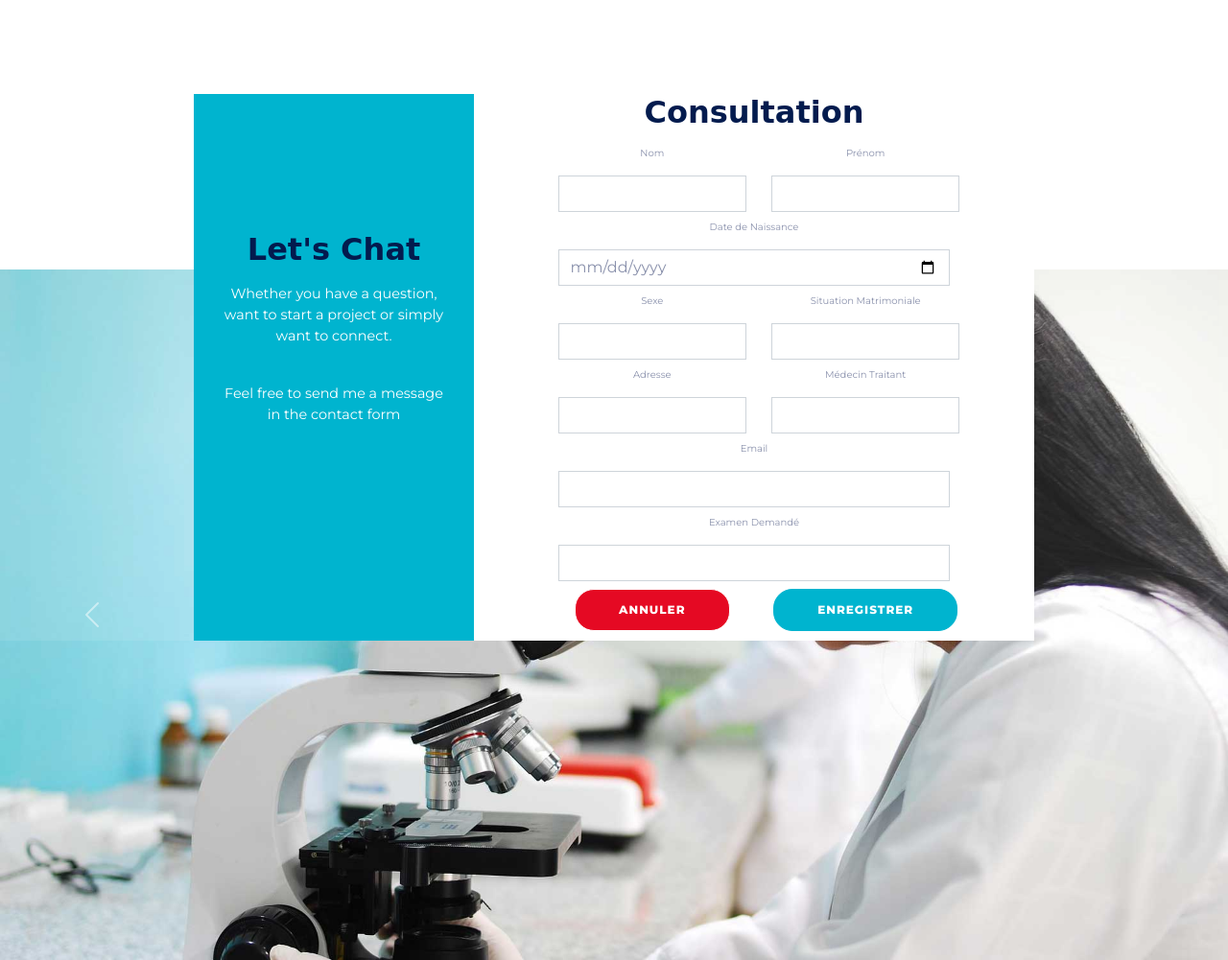
After one commit to Serge-Amon/APPLICATION, a Django app: page /consultation/create/ in a window 1280 px wide. The commit adds this page. Shown: the whole page at 96% size. Run offline with Django 5.2, Linux system fonts and the light colour scheme; some libraries are stand-ins or nearby versions; some web fonts are replaced.

Commit message:
version 3 avec amélioration des pages accueil et consultation

```diff
--- a/BioAPP/BioAPP/settings.py
+++ b/BioAPP/BioAPP/settings.py
@@ -39,6 +39,7 @@ INSTALLED_APPS = [
     'django.contrib.messages',
     'django.contrib.staticfiles',
     'BioAPP',
+    'sass_processor',
 ]
 
 MIDDLEWARE = [
--- /dev/null
+++ b/BioAPP/BioAPP/static/css/style_form.css
@@ -0,0 +1,168 @@
+@import url('https://fonts.googleapis.com/css?family=Montserrat:400,800');
+
+* {
+  box-sizing:border-box;
+  margin:0;
+}
+
+
+
+body {
+	background: linear-gradient(90deg, #BE8CEF 0%, rgba(61, 46, 232, 0.83) 100%);
+	display: flex;
+	justify-content: center;
+	align-items: center;
+	flex-direction: column;
+	font-family: 'Montserrat', sans-serif;
+  font-size:10px;
+	height: 100vh;
+	margin: -20px 0 50px;
+}
+
+.container {
+	overflow: hidden;
+	width: 900px;
+	max-width: 100%;
+	min-height: 480px;
+  min-width:370px;
+  top: 10%;
+}
+
+h2 {
+  font-size:2rem;
+  margin-bottom:1rem;
+}
+
+.form-container {
+  display:flex;
+}
+
+.left-container {
+  flex:1;
+  height:570px;
+  background-color:#00b4cf;
+}
+
+.right-container {
+  display:flex;
+  flex:2;
+  height:570px;
+  background-color: #ffffff;
+  justify-content: center;
+}
+
+.left-container {
+  display:flex;
+  flex:1;
+  height:570px;
+  justify-content:center;
+  align-items:center;
+    color:#ffffff;
+}
+
+.left-container p {
+  font-size:0.9rem;
+}
+
+.right-inner-container {
+  width:70%;
+  height:80%;
+  text-align:center;
+  justify-content: center;
+}
+
+.left-inner-container {
+  height:50%;
+  width:80%;
+  text-align:center;
+  line-height:22px;
+}
+
+input, textarea {
+	background-color: #eee;
+	border: none;
+	padding: 12px 15px;
+	margin: 8px 0;
+	width: 100%;
+  font-size:0.8rem;
+}
+
+input:focus, textarea:focus{
+  outline:1px solid #00b4cf;
+}
+
+button {
+	border-radius: 20px;
+	border: 1px solid #00b4cf;
+	background-color: #00b4cf;
+	color: #FFFFFF;
+	font-size: 12px;
+	font-weight: bold;
+	padding: 12px 45px;
+	letter-spacing: 1px;
+	text-transform: uppercase;
+	transition: transform 80ms ease-in;
+  cursor:pointer;
+}
+
+button:hover {
+  opacity:0.7;
+}
+@media only screen and (max-width: 600px) {
+  .left-container{
+    display: none;
+  }
+  .lg-view {
+    display:none;
+  }
+}
+
+@media only screen and (min-width: 600px) {
+  .sm-view {
+    display:none;
+  }
+}
+
+form p {
+  text-align:left;
+}
+.row, .g-3 {
+  display: flex;
+  justify-content: space-between;
+  align-items: center;
+}
+
+
+.row, .g-3 >  .col-md-6 {
+  flex-wrap: nowrap;
+  justify-content: space-between;
+  column-gap: 10px;
+}
+
+.btn-outline-danger {
+	border-radius: 20px;
+	border: 1px solid #ffffff;
+	background-color: #e50923;
+	color: #FFFFFF;
+	font-size: 12px;
+	font-weight: bold;
+	padding: 12px 45px;
+	letter-spacing: 1px;
+	text-transform: uppercase;
+	transition: transform 80ms ease-in;
+  cursor:pointer;
+}
+
+.btn-primary {
+	border-radius: 20px;
+	border: 1px solid #00b4cf;
+	background-color: #00b4cf;
+	color: #FFFFFF;
+	font-size: 12px;
+	font-weight: bold;
+	padding: 12px 45px;
+	letter-spacing: 1px;
+	text-transform: uppercase;
+	transition: transform 80ms ease-in;
+  cursor:pointer;
+}
--- a/BioAPP/BioAPP/templates/base.html
+++ b/BioAPP/BioAPP/templates/base.html
@@ -30,8 +30,10 @@
     <!-- Customized Bootstrap Stylesheet -->
     <link href="{% static 'css/bootstrap.min.css' %}" rel="stylesheet">
 
+    {% block styles %}
     <!-- Template Stylesheet -->
     <link href="{% static  'css/style.css' %}" rel="stylesheet">
+
     <style>
         body {
             overflow: hidden; /* Désactiver le scrolling */
@@ -43,24 +45,27 @@
         }
     </style>
 
-
     <style>
-        /* Ajoutez ici vos styles personnalisés */
         .fixed-element {
-            top: 30%;
-            left: 10%;
-            right: 10%;
+            top: 20%;
+            left: 20%;
+            right: 20%;
+            bottom: 40%;
             position: fixed;
             z-index: 999; /* Pour garantir que l'élément fixe est au-dessus du carousel */
-            background-color: rgba(255, 255, 255, 0.8); /* Fond semi-transparent */
         }
 
-        .icon-box-primary {
-            /* Ajoutez vos styles personnalisés ici pour les icon-box */
-            padding: 20px;
+        .centered-div {
+            display: flex;
+            align-items: center;
+            justify-content: space-between;
         }
+    </style>
 
-    </style>
+    {% endblock styles%}
+
+    {% block scripts%} {% endblock scripts%}
+
 </head>
 
 <body>
@@ -146,8 +151,7 @@
                         <div class="icon-box-primary mb-4">
                             <i class="bi bi-award text-dark"></i>
                         </div>
-                        <h5 class="mb-3">Award Winning</h5>
-                        <p class="mb-0">Lorem ipsum dolor sit amet, consectetur adipiscing elit. Curabitur tellus augue.</p>
+                        <h5 class="mb-3">Award Winning</h5
                     </div>
                 </div>
                 <div class="col-md-6 col-lg-3 wow fadeIn" data-wow-delay="0.3s">
@@ -184,17 +188,16 @@
 
     <!-- Carousel Start -->
     <div class="container-fluid header-carousel px-0 mb-5">
-
         <!-- Features Start -->
         <div class="fixed-element centered-div">
-            <div class="row g-0 feature-row">
+            {% block contents %}
+                <div class="row g-4 feature-row"> <!-- Ajout de g-4 pour l'espace entre les colonnes -->
                     <div class="col-md-6 col-lg-3 wow fadeIn" data-wow-delay="0.1s">
                         <div class="feature-item border h-100 p-5">
                             <div class="icon-box-primary mb-4">
-                            <i class="bi bi-award text-dark"></i>
+                                <a href="{% url 'consultation_create' %}"><i class="bi bi-award text-dark"></i></a>
                             </div>
                             <h5 class="mb-3">Award Winning</h5>
-                        <p class="mb-0">Lorem ipsum dolor sit amet, consectetur adipiscing elit. Curabitur tellus augue.</p>
                         </div>
                     </div>
                     <div class="col-md-6 col-lg-3 wow fadeIn" data-wow-delay="0.3s">
@@ -202,8 +205,7 @@
                             <div class="icon-box-primary mb-4">
                                 <i class="bi bi-people text-dark"></i>
                             </div>
-                        <h5 class="mb-3">Expet Doctors</h5>
-                        <p class="mb-0">Lorem ipsum dolor sit amet, consectetur adipiscing elit. Curabitur tellus augue.</p>
+                            <h5 class="mb-3">Expert Doctors</h5>
                         </div>
                     </div>
                     <div class="col-md-6 col-lg-3 wow fadeIn" data-wow-delay="0.5s">
@@ -212,7 +214,6 @@
                                 <i class="bi bi-cash-coin text-dark"></i>
                             </div>
                             <h5 class="mb-3">Fair Prices</h5>
-                        <p class="mb-0">Lorem ipsum dolor sit amet, consectetur adipiscing elit. Curabitur tellus augue.</p>
                         </div>
                     </div>
                     <div class="col-md-6 col-lg-3 wow fadeIn" data-wow-delay="0.7s">
@@ -221,11 +222,13 @@
                                 <i class="bi bi-headphones text-dark"></i>
                             </div>
                             <h5 class="mb-3">24/7 Support</h5>
-                        <p class="mb-0">Lorem ipsum dolor sit amet, consectetur adipiscing elit. Curabitur tellus augue.</p>
                         </div>
                     </div>
                 </div>
+            {% endblock contents %}
         </div>
+
+
     <!-- Features End -->
 
 
--- /dev/null
+++ b/BioAPP/BioAPP/templates/base_form.html
@@ -0,0 +1,68 @@
+{% extends 'base.html' %}
+{% load static %}
+
+{% block styles %}
+<link
+  rel="stylesheet"
+  type="text/css"
+  href="{% static 'css/style_form.css'%}"
+  onload="this.rel='stylesheet'"
+/>
+
+<noscript
+  ><link
+    rel="stylesheet"
+    type="text/css"
+    href="{% static 'css/style_form.css'%}"
+/></noscript>
+
+<style>
+    body {
+        overflow: hidden; /* Désactiver le scrolling */
+    }
+</style>
+
+<style>
+    /* Ajoutez ici vos styles personnalisés */
+    .fixed-element {
+        top: 30% !important;
+        left: 0% !important;
+        right: 20% !important;
+        position: relative !important;
+        z-index: 999;
+        background-color: rgba(255, 255, 255, 0.1) !important /* Fond semi-transparent */
+
+    }
+
+    .icon-box-primary {
+        /* Ajoutez vos styles personnalisés ici pour les icon-box */
+        padding: 20px;
+    }
+
+</style>
+{% endblock styles %}
+
+{% block contents %}
+<div class="container">
+  <div class="form-container">
+    <div class="left-container">
+      <div class="left-inner-container">
+        <h2>Let's Chat</h2>
+        <p>
+          Whether you have a question, want to start a project or simply want to
+          connect.
+        </p>
+        <br />
+        <p>Feel free to send me a message in the contact form</p>
+      </div>
+    </div>
+    <div class="right-container">
+      <div class="right-inner-container">
+        {% block title%}{% endblock title%}
+        {% block container %}{% endblock container %}
+      </div>
+    </div>
+  </div>
+</div>
+
+{% endblock contents %}
--- a/BioAPP/BioAPP/templates/consultation_create.html
+++ b/BioAPP/BioAPP/templates/consultation_create.html
@@ -1,11 +1,78 @@
 <!-- templates/consultation_create.html -->
-{% extends 'base_generic.html' %}
+{% extends 'base_form.html'%}
 
-{% block content %}
-  <h1>Création d'une consultation</h1>
-  <form method="post">
-    {% csrf_token %}
-    {{ form.as_p }}
-    <button type="submit">Enregistrer</button>
-  </form>
-{% endblock %}
+{% block script%}
+<script async src="https://cdn.jsdelivr.net/npm/bootstrap@5.3.2/dist/js/bootstrap.min.js" integrity="sha384-BBtl+eGJRgqQAUMxJ7pMwbEyER4l1g+O15P+16Ep7Q9Q+zqX6gSbd85u4mG4QzX+" crossorigin="anonymous"></script>
+{% endblock script%}
+
+
+
+{% block title%}
+<h2> Consultation</h2>
+{% endblock title%}
+
+{% block container%}
+<form action="#" method="post">
+  <div class="row g-3">
+    <div class="col-md-6">
+      <label for="inputNom" class="form-label">Nom</label>
+      <input type="text" class="form-control" id="inputNom" />
+    </div>
+    <div class="col-md-6">
+      <label for="inputPrenom" class="form-label">Prénom</label>
+      <input type="text" class="form-control" id="inputPrenom" />
+    </div>
+  </div>
+
+  <div class="col-12">
+    <label for="inputBod" class="form-label">Date de Naissance</label>
+    <input type="date" class="form-control" id="inputBod" />
+  </div>
+
+  <div class="row g-3">
+    <div class="col-md-6">
+      <label for="inputSexe" class="form-label">Sexe</label>
+      <input type="text" class="form-control" id="inputSexe" />
+    </div>
+    <div class="col-md-6">
+      <label for="inputMat" class="form-label">Situation Matrimoniale</label>
+      <input type="text" class="form-control" id="inputMat" />
+    </div>
+  </div>
+
+  <div class="row g-3">
+    <div class="col-md-6">
+      <label for="inputAdress" class="form-label">Adresse</label>
+      <input type="text" class="form-control" id="inputAdress" />
+    </div>
+    <div class="col-md-6">
+      <label for="inputMed" class="form-label">Médecin Traitant</label>
+      <input type="text" class="form-control" id="inputMed" />
+    </div>
+  </div>
+
+  <div class="col-12">
+    <label for="inputEmail" class="form-label">Email</label>
+    <input type="email" class="form-control" id="inputEmail" />
+  </div>
+
+  <div class="col-12">
+    <label for="inputExam" class="form-label">Examen Demandé</label>
+    <input type="text" class="form-control" id="inputExam" />
+  </div>
+
+  <div class="row"></div>
+  <div class="row"></div>
+
+  <div class="row g-3">
+    <div class="col-md-6">
+      <button type="button" class="btn btn-outline-danger">Annuler</button>
+    </div>
+
+    <div class="col-md-6">
+        <button type="submit" class="btn btn-primary">Enregistrer</button>
+    </div>
+
+  </div>
+</form>
+{% endblock container %}
```
Also changed, not shown: BioAPP/BioAPP/static/css/style.css (+3 -176 lines), BioAPP/db.sqlite3. Lines whose indentation alone changed are shown as unchanged.
